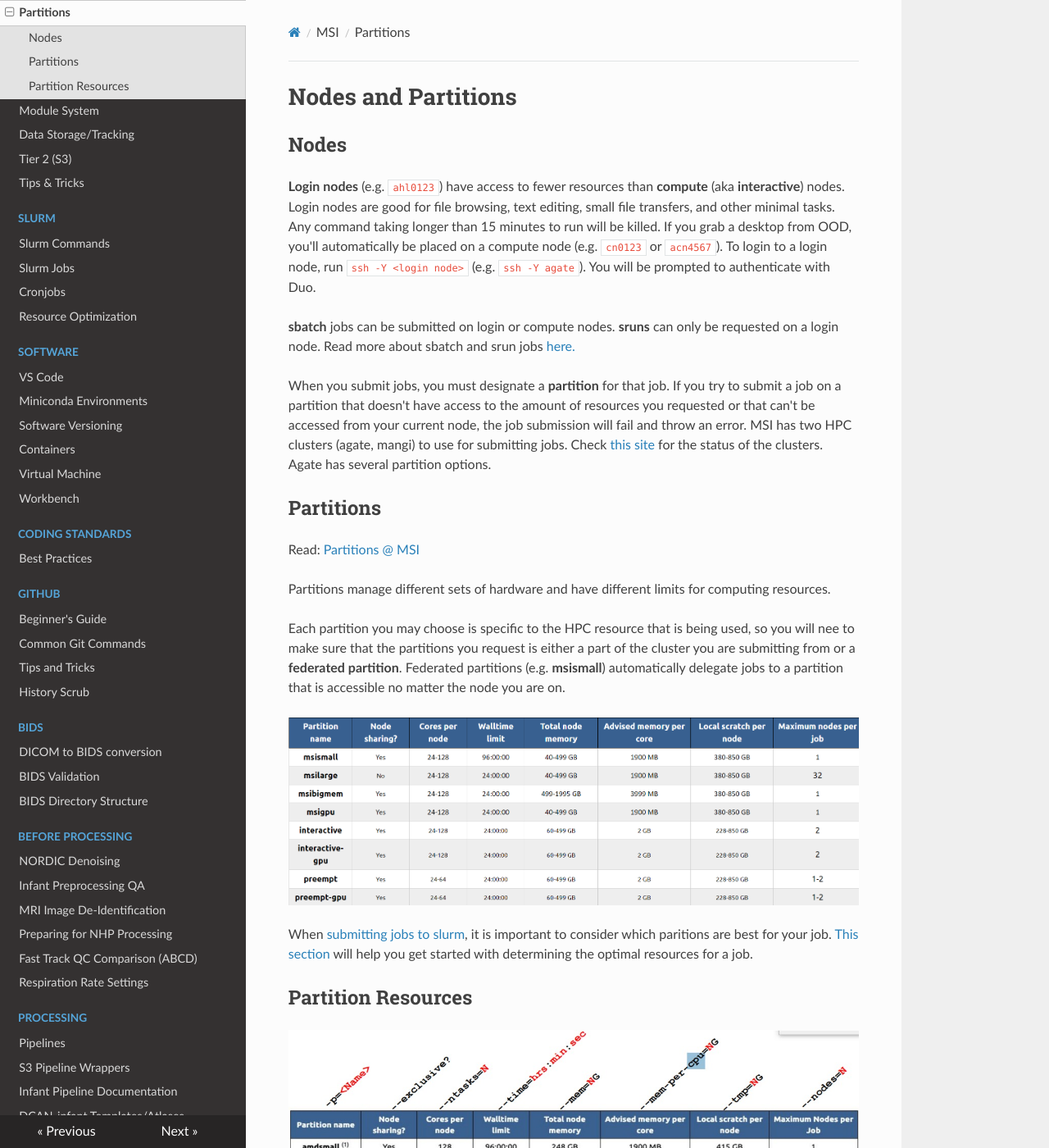
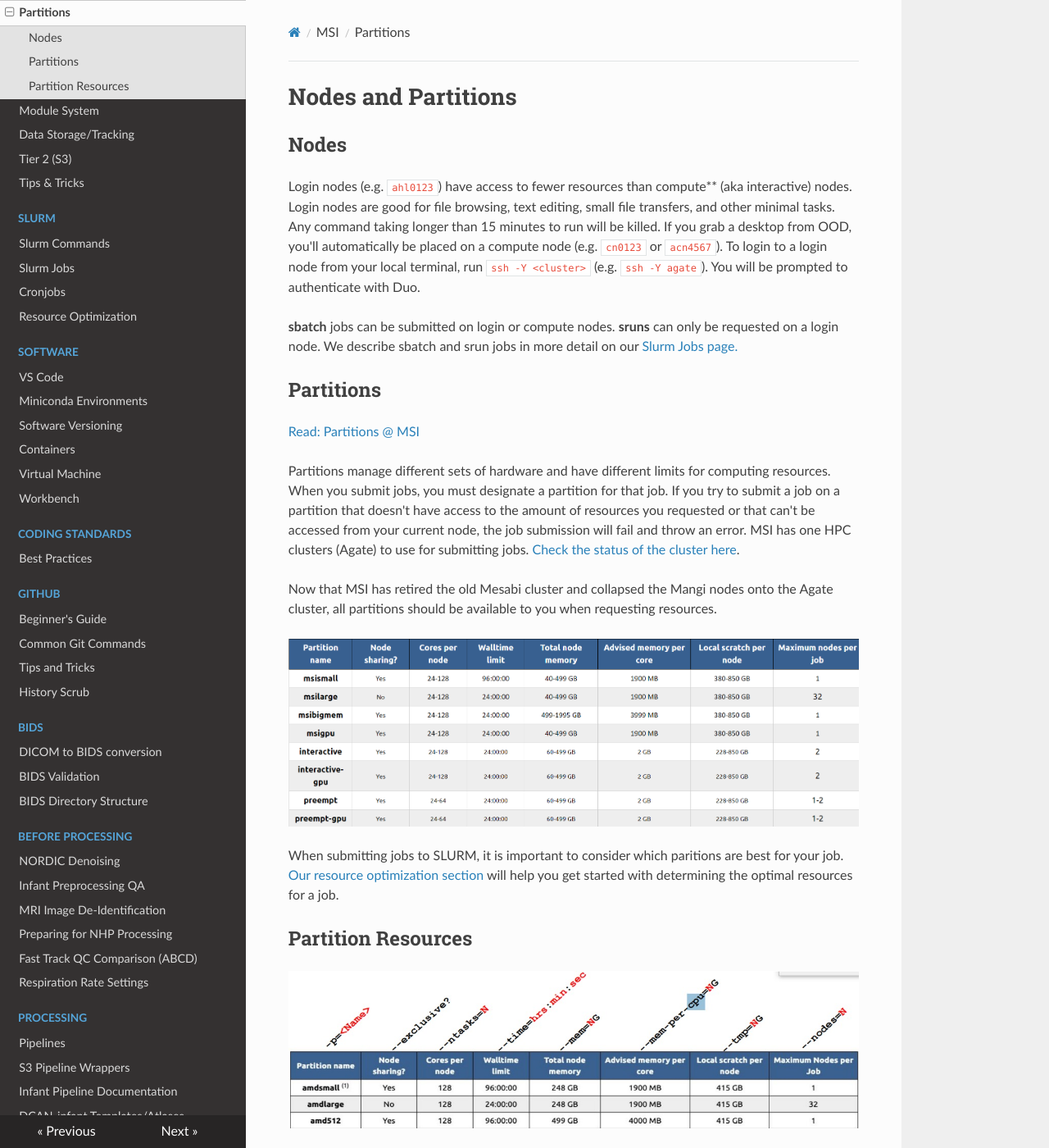
Before and after one commit to DCAN-Labs/cdni-brain, an MkDocs documentation site: the page built from docs/partitions.md, in a window 1280 px wide and 1400 px high. Shown: the whole window at 82% size. Built offline with MkDocs 1.6.1, drawn with Linux system fonts in a browser that asks for light colours; nearby versions of some CDN libraries; some of the changed text lies outside the part shown.

Commit message:
reformat links, update info

```diff
--- a/docs/partitions.md
+++ b/docs/partitions.md
@@ -2,29 +2,29 @@
 
 ## Nodes
 
-**Login nodes** (e.g. `ahl0123`) have access to fewer resources than **compute** (aka **interactive**) nodes. Login nodes are good for file browsing, text editing, small file transfers, and other minimal tasks. Any command taking longer than 15 minutes to run will be killed. If you grab a desktop from OOD, you'll automatically be placed on a compute node (e.g. `cn0123` or `acn4567`). To login to a login node, run `ssh -Y <login node>` (e.g. `ssh -Y agate`). You will be prompted to authenticate with Duo.
+Login nodes (e.g. `ahl0123`) have access to fewer resources than compute** (aka interactive) nodes. Login nodes are good for file browsing, text editing, small file transfers, and other minimal tasks. Any command taking longer than 15 minutes to run will be killed. If you grab a desktop from OOD, you'll automatically be placed on a compute node (e.g. `cn0123` or `acn4567`). To login to a login node from your local terminal, run `ssh -Y <cluster>` (e.g. `ssh -Y agate`). You will be prompted to authenticate with Duo.
 
-**sbatch** jobs can be submitted on login or compute nodes. **sruns** can only be requested on a login node. Read more about sbatch and srun jobs [here.](slurm-params.md)
-
-When you submit jobs, you must designate a **partition** for that job. If you try to submit a job on a partition that doesn't have access to the amount of resources you requested or that can't be accessed from your current node, the job submission will fail and throw an error. MSI has two HPC clusters (agate, mangi) to use for submitting jobs.  Check [this site](https://status.msi.umn.edu/) for the status of the clusters. Agate has several partition options.
+**sbatch** jobs can be submitted on login or compute nodes. **sruns** can only be requested on a login node. We describe sbatch and srun jobs in more detail on our [Slurm Jobs page.](slurm-params.md)
 
 ## Partitions
 
-Read:  [Partitions @ MSI](https://www.msi.umn.edu/partitions)
+[Read: Partitions @ MSI](https://www.msi.umn.edu/partitions)
 
-Partitions manage different sets of hardware and have different limits for computing resources.
+Partitions manage different sets of hardware and have different limits for computing resources. When you submit jobs, you must designate a partition for that job. If you try to submit a job on a partition that doesn't have access to the amount of resources you requested or that can't be accessed from your current node, the job submission will fail and throw an error. MSI has one HPC clusters (Agate) to use for submitting jobs. [Check the status of the cluster here](https://status.msi.umn.edu/).
 
-Each partition you may choose is specific to the HPC resource that is being used, so you will nee to make sure that the partitions you request is either a part of the cluster you are submitting from or a **federated partition**. Federated partitions (e.g. **msismall**) automatically delegate jobs to a partition that is accessible no matter the node you are on.
+Now that MSI has retired the old Mesabi cluster and collapsed the Mangi nodes onto the Agate cluster, all partitions should be available to you when requesting resources.
 
-![Federated Partitions](img/federated_partitions.png)
+![Table of Available Partitions](img/federated_partitions.png)
 
-When [submitting jobs to slurm](slurm.md), it is important to consider which paritions are best for your job. [This section](optimizing.md) will help you get started with determining the optimal resources for a job.
+When submitting jobs to SLURM, it is important to consider which paritions are best for your job. [Our resource optimization section](optimizing.md) will help you get started with determining the optimal resources for a job.
 
 ## Partition Resources
 
-![Partions of MSI](img/partitions-example.jpeg)
+![Table of Example Partions of MSI](img/partitions-example.jpeg)
 
-**"Partition name"** (`-p=name`) specifies the string for the partition. Note that some partitions are only accessible if connected to a corresponding node, e.g. **ahXXXX** for Agate. You can also list multiple partitions.
+* Please note that the partition names in this image no longer exist but this logic still applies.
+
+**"Partition name"** (`-p=name`) specifies the string for the partition. You can list multiple partitions.
 
 **“Node sharing?”** specifies whether a partition allows for multiple jobs to be allocated on the same node across resources. The `--exclusive` flag will prevent the node from being shared with other jobs/users.
 
```
Also changed, not shown: other parts of docs/partitions.md (+1 -1 lines).
